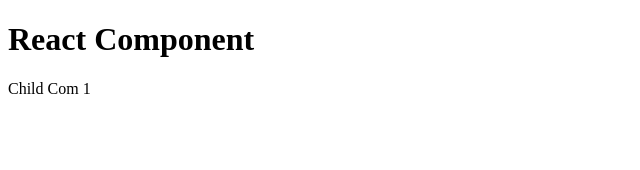
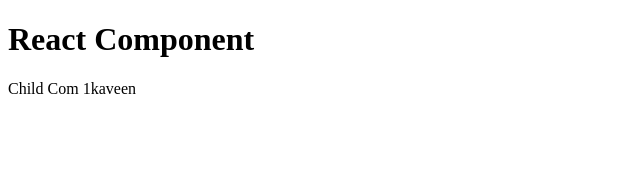
Before and after one commit to gihantha/react_laravel_playground_ws2, a React (Vite) app: page / in a window 1280 px wide. Shown: the top 170 px of the page, without its empty margins (0-640 px from the left). Built offline with nearby package versions, Linux system fonts and the light colour scheme.

Commit message:
simple props passing

```diff
--- a/src/App.jsx
+++ b/src/App.jsx
@@ -1,11 +1,13 @@
-import React from 'react';
+import React, {useState} from 'react';
 import './App.css';
 import ChildComponent1 from "./components/ChildComponent1.jsx";
 const App = () => {
+    const [myName, setMyName] = useState('kaveen');
+    console.log(myName);
   return (
       <div>
         <h1>React Component</h1>
-        <ChildComponent1/>
+        <ChildComponent1 name={myName}/>
       </div>
   );
 };
--- a/src/components/ChildComponent1.jsx
+++ b/src/components/ChildComponent1.jsx
@@ -1,9 +1,10 @@
 import React from 'react';
 
-const ChildComponent1 = () => {
+const ChildComponent1 = ({name}) => {
     return (
         <div>
             Child Com 1
+            {name}
         </div>
     );
 };
```
